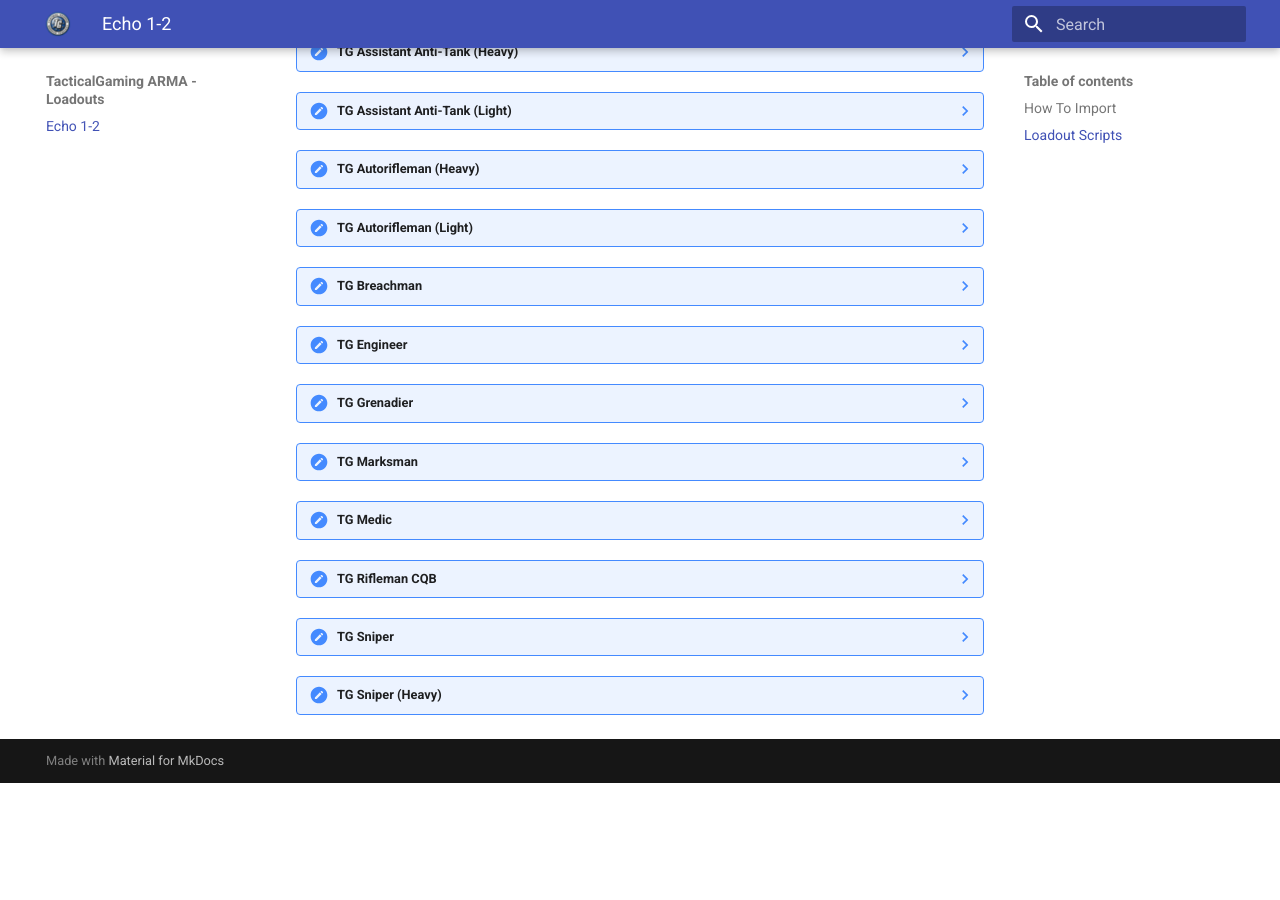
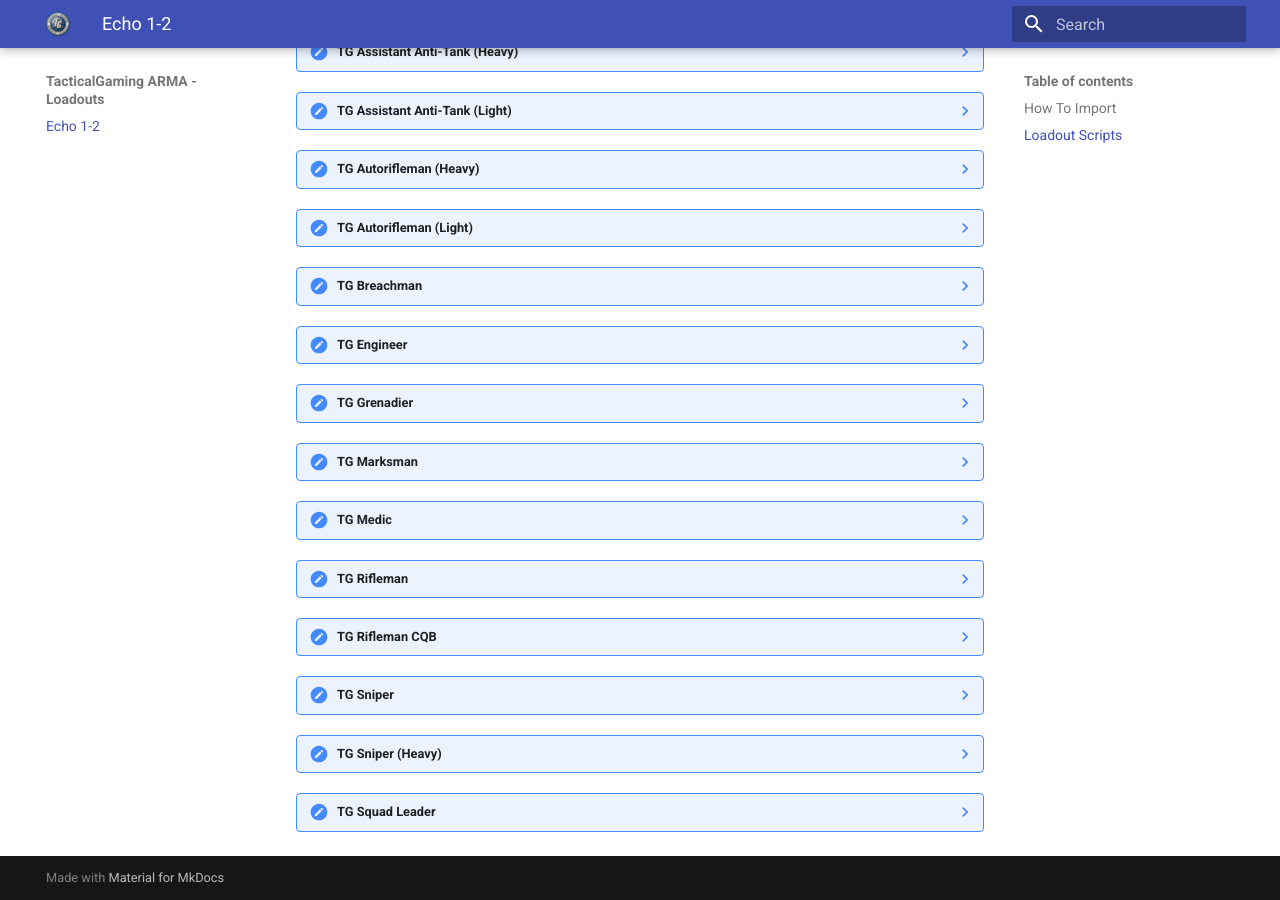
Before and after one commit to TacticalGaming-net/ARMA-Loadouts, an MkDocs documentation site: the page built from docs/loadouts/echo.md, in a window 1280 px wide and 900 px high, scrolled down 887 px. Built offline with MkDocs 1.6.1 and Material for MkDocs 9.7.7, drawn with Linux system fonts in a browser that asks for light colours; before the commit the page ends 1670 px from its top, so only the background shows below that; some of the changed lines change nothing that is shown.

Commit message:
Added Rifleman and Squad Leader

````diff
--- a/docs/loadouts/echo.md
+++ b/docs/loadouts/echo.md
@@ -813,6 +813,60 @@ To import loadouts, follow these steps:
 	[this,"RussianHead_5","male01gre"] call BIS_fnc_setIdentity;
 	```
 
+??? note "TG Rifleman"
+	```
+	comment "Exported from Arsenal by TGxSilK";
+
+	comment "[!] UNIT MUST BE LOCAL [!]";
+	if (!local this) exitWith {};
+
+	comment "Remove existing items";
+	removeAllWeapons this;
+	removeAllItems this;
+	removeAllAssignedItems this;
+	removeUniform this;
+	removeVest this;
+	removeBackpack this;
+	removeHeadgear this;
+	removeGoggles this;
+
+	comment "Add weapons";
+	this addWeapon "rhs_weap_m4a1_carryhandle";
+	this addPrimaryWeaponItem "rhsusf_acc_su230_mrds";
+	this addPrimaryWeaponItem "rhs_mag_30Rnd_556x45_M855A1_Stanag_Tracer_Red";
+	this addPrimaryWeaponItem "rhsusf_acc_grip1";
+	this addWeapon "rhsusf_weap_m9";
+	this addHandgunItem "rhsusf_mag_15Rnd_9x19_JHP";
+
+	comment "Add containers";
+	this forceAddUniform "rhs_uniform_acu_ucp2";
+	this addVest "rhsusf_spcs_ucp_rifleman_alt";
+	this addBackpack "rhsusf_assault_eagleaiii_ucp";
+
+	comment "Add binoculars";
+	this addWeapon "rhsusf_bino_m24";
+
+	comment "Add items to containers";
+	for "_i" from 1 to 2 do {this addItemToUniform "rhsusf_mag_15Rnd_9x19_JHP";};
+	for "_i" from 1 to 8 do {this addItemToVest "rhs_mag_30Rnd_556x45_M855A1_Stanag_Tracer_Red";};
+	for "_i" from 1 to 2 do {this addItemToVest "rhs_mag_m67";};
+	for "_i" from 1 to 4 do {this addItemToVest "rhs_mag_an_m8hc";};
+	for "_i" from 1 to 5 do {this addItemToBackpack "FirstAidKit";};
+	for "_i" from 1 to 5 do {this addItemToBackpack "rhs_mag_30Rnd_556x45_M855A1_Stanag_Tracer_Red";};
+	this addHeadgear "rhsusf_ach_helmet_ESS_ucp_alt";
+
+	comment "Add items";
+	this linkItem "ItemMap";
+	this linkItem "ItemCompass";
+	this linkItem "ItemWatch";
+	this linkItem "rhsusf_radio_anprc152";
+	this linkItem "ItemGPS";
+	this linkItem "rhsusf_ANPVS_15";
+
+	comment "Set identity";
+	[this,"RussianHead_5","male01gre"] call BIS_fnc_setIdentity;
+	```
+
 ??? note "TG Rifleman CQB"
 	```
 	comment "Exported from Arsenal by TGxSilK";
@@ -981,3 +1035,63 @@ To import loadouts, follow these steps:
 	comment "Set identity";
 	[this,"RussianHead_5","male01gre"] call BIS_fnc_setIdentity;
 	```
+
+??? note "TG Squad Leader"
+	```
+	comment "Exported from Arsenal by TGxSilK";
+
+	comment "[!] UNIT MUST BE LOCAL [!]";
+	if (!local this) exitWith {};
+
+	comment "Remove existing items";
+	removeAllWeapons this;
+	removeAllItems this;
+	removeAllAssignedItems this;
+	removeUniform this;
+	removeVest this;
+	removeBackpack this;
+	removeHeadgear this;
+	removeGoggles this;
+
+	comment "Add weapons";
+	this addWeapon "rhs_weap_m4a1_carryhandle_m203";
+	this addPrimaryWeaponItem "rhsusf_acc_anpeq15side_bk";
+	this addPrimaryWeaponItem "rhsusf_acc_su230_mrds";
+	this addPrimaryWeaponItem "rhs_mag_30Rnd_556x45_M855A1_Stanag_Tracer_Red";
+	this addWeapon "rhsusf_weap_m9";
+	this addHandgunItem "rhsusf_mag_15Rnd_9x19_JHP";
+
+	comment "Add containers";
+	this forceAddUniform "rhs_uniform_acu_ucp2";
+	this addVest "rhsusf_spcs_ucp_teamleader_alt";
+	this addBackpack "rhsusf_assault_eagleaiii_ucp";
+
+	comment "Add binoculars";
+	this addWeapon "rhsusf_bino_lerca_1200_black";
+
+	comment "Add items to containers";
+	for "_i" from 1 to 3 do {this addItemToUniform "FirstAidKit";};
+	for "_i" from 1 to 2 do {this addItemToUniform "rhsusf_mag_15Rnd_9x19_JHP";};
+	for "_i" from 1 to 2 do {this addItemToVest "rhs_mag_m67";};
+	for "_i" from 1 to 7 do {this addItemToVest "rhs_mag_30Rnd_556x45_M855A1_Stanag_Tracer_Red";};
+	for "_i" from 1 to 5 do {this addItemToVest "rhs_mag_M441_HE";};
+	for "_i" from 1 to 2 do {this addItemToBackpack "FirstAidKit";};
+	for "_i" from 1 to 4 do {this addItemToBackpack "rhs_mag_m713_Red";};
+	for "_i" from 1 to 8 do {this addItemToBackpack "rhs_mag_m714_White";};
+	for "_i" from 1 to 5 do {this addItemToBackpack "rhs_mag_an_m8hc";};
+	for "_i" from 1 to 2 do {this addItemToBackpack "rhs_mag_m18_green";};
+	for "_i" from 1 to 3 do {this addItemToBackpack "rhs_mag_m18_purple";};
+	for "_i" from 1 to 2 do {this addItemToBackpack "rhs_mag_m18_red";};
+	this addHeadgear "rhsusf_ach_helmet_ESS_ucp_alt";
+
+	comment "Add items";
+	this linkItem "ItemMap";
+	this linkItem "ItemCompass";
+	this linkItem "ItemWatch";
+	this linkItem "rhsusf_radio_anprc152";
+	this linkItem "ItemGPS";
+	this linkItem "rhsusf_ANPVS_15";
+
+	comment "Set identity";
+	[this,"RussianHead_5","male01gre"] call BIS_fnc_setIdentity;
+	```
````
